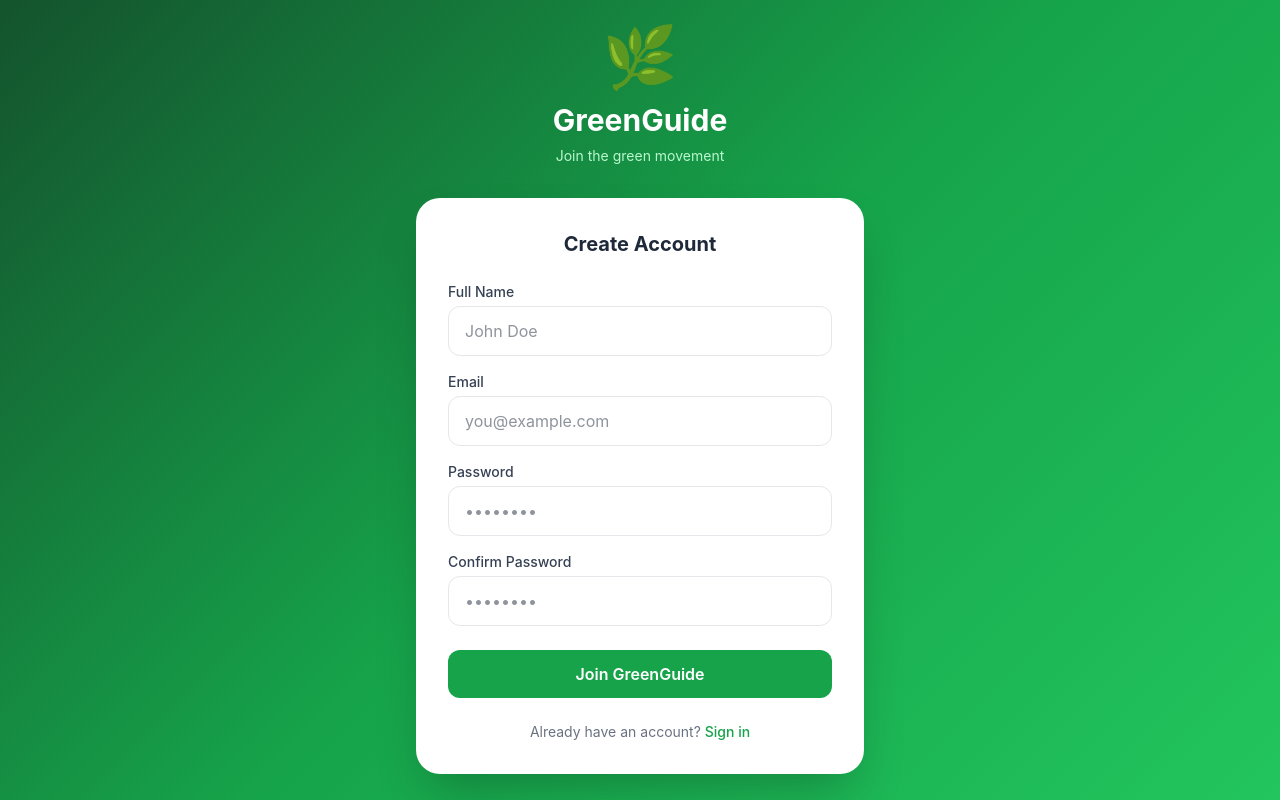
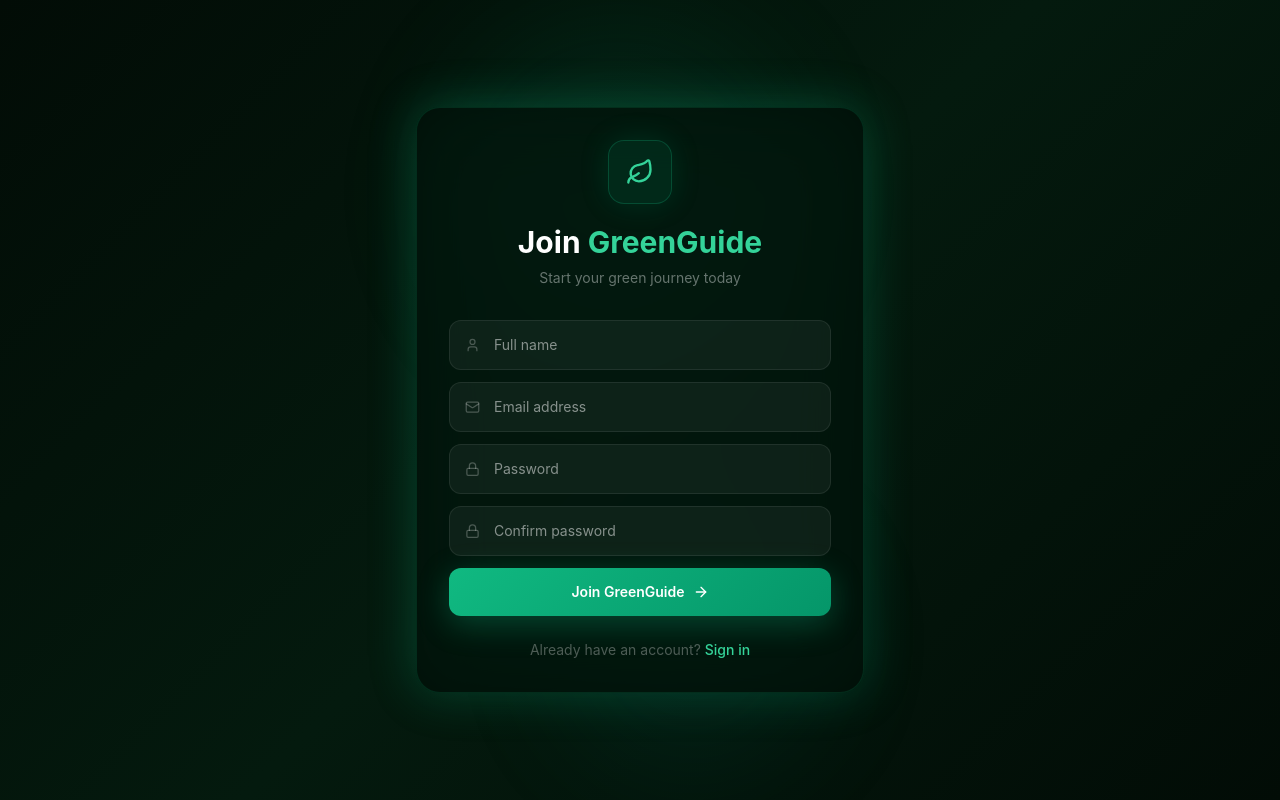
Before and after one commit to kattdevs/GreenGuide, a React (Vite) app in the folder frontend/: page /signup in a window 1280 px wide. Built offline with nearby package versions, Linux system fonts and the light colour scheme.

Commit message:
redesign signup

```diff
--- a/frontend/src/pages/Signup.jsx
+++ b/frontend/src/pages/Signup.jsx
@@ -1,13 +1,15 @@
 import { useState } from 'react';
 import { Link, useNavigate } from 'react-router-dom';
 import toast from 'react-hot-toast';
+import { motion } from 'framer-motion';
+import { User, Mail, Lock, Leaf, ArrowRight } from 'lucide-react';
 import { useAuth } from '../context/AuthContext.jsx';
 
 export default function Signup() {
   const [form, setForm] = useState({ name: '', email: '', password: '', confirm: '' });
   const [busy, setBusy] = useState(false);
   const { signup } = useAuth();
-  const navigate   = useNavigate();
+  const navigate = useNavigate();
 
   async function handleSubmit(e) {
     e.preventDefault();
@@ -16,7 +18,7 @@ export default function Signup() {
     setBusy(true);
     try {
       await signup(form.name, form.email, form.password);
-      toast.success('Welcome to GreenGuide!');
+      toast.success('Welcome to GreenGuide! 🌿');
       navigate('/');
     } catch (err) {
       toast.error(err.response?.data?.error || 'Signup failed.');
@@ -25,43 +27,95 @@ export default function Signup() {
     }
   }
 
+  const fields = [
+    { key: 'name',     placeholder: 'Full name',        type: 'text',     Icon: User },
+    { key: 'email',    placeholder: 'Email address',    type: 'email',    Icon: Mail },
+    { key: 'password', placeholder: 'Password',         type: 'password', Icon: Lock },
+    { key: 'confirm',  placeholder: 'Confirm password', type: 'password', Icon: Lock },
+  ];
+
   return (
-    <div style={{background: 'linear-gradient(135deg, #14532D 0%, #16A34A 50%, #22C55E 100%)'}}
-         className="min-h-screen flex items-center justify-center px-4">
-      <div className="w-full max-w-md">
+    <div className="relative min-h-screen flex items-center justify-center px-4 py-12"
+         style={{ background: 'linear-gradient(135deg, #020c06 0%, #041a0e 50%, #020c06 100%)' }}>
+      <div className="fixed inset-0 overflow-hidden pointer-events-none">
+        <div className="absolute top-0 left-1/3 w-96 h-96 rounded-full blur-3xl opacity-15"
+             style={{ background: 'radial-gradient(circle, #10b981, transparent)' }} />
+        <div className="absolute bottom-0 right-1/3 w-80 h-80 rounded-full blur-3xl opacity-10"
+             style={{ background: 'radial-gradient(circle, #14b8a6, transparent)' }} />
+      </div>
+
+      <div className="relative z-10 w-full max-w-md">
+        <motion.div
+          initial={{ opacity: 0, y: 40 }}
+          animate={{ opacity: 1, y: 0 }}
+          transition={{ duration: 0.7, ease: 'easeOut' }}>
+
+          <div className="absolute -inset-px rounded-3xl blur-xl opacity-30"
+               style={{ background: 'linear-gradient(135deg, #10b981, #059669)' }} />
+
+          <div className="relative rounded-3xl p-8 border"
+               style={{
+                 background: 'rgba(2,12,6,0.8)',
+                 backdropFilter: 'blur(32px)',
+                 borderColor: 'rgba(16,185,129,0.15)',
+               }}>
+
             <div className="text-center mb-8">
-          <div className="text-6xl mb-4">🌿</div>
-          <h1 className="text-white text-3xl font-bold">GreenGuide</h1>
-          <p className="text-green-200 text-sm mt-2">Join the green movement</p>
+              <div className="inline-flex items-center justify-center w-16 h-16 rounded-2xl mb-5 border"
+                   style={{
+                     background: 'rgba(16,185,129,0.1)',
+                     borderColor: 'rgba(16,185,129,0.25)',
+                     boxShadow: '0 0 30px rgba(16,185,129,0.15)',
+                   }}>
+                <Leaf size={28} style={{ color: '#34d399' }} />
               </div>
-        <div className="bg-white rounded-3xl p-8 shadow-2xl">
-          <h2 className="text-gray-800 text-xl font-bold mb-6 text-center">Create Account</h2>
-          <form onSubmit={handleSubmit} className="space-y-4">
-            {[
-              { key: 'name',     label: 'Full Name',        type: 'text',     ph: 'John Doe'       },
-              { key: 'email',    label: 'Email',            type: 'email',    ph: 'you@example.com'},
-              { key: 'password', label: 'Password',         type: 'password', ph: '••••••••'        },
-              { key: 'confirm',  label: 'Confirm Password', type: 'password', ph: '••••••••'        },
-            ].map(({ key, label, type, ph }) => (
-              <div key={key}>
-                <label className="text-gray-700 text-sm font-medium block mb-1">{label}</label>
-                <input type={type} required value={form[key]}
+              <h1 className="text-3xl font-bold text-white">Join <span style={{ color: '#34d399' }}>GreenGuide</span></h1>
+              <p className="text-white/40 text-sm mt-2">Start your green journey today</p>
+            </div>
+
+            <form onSubmit={handleSubmit} className="space-y-3">
+              {fields.map(({ key, placeholder, type, Icon }, i) => (
+                <motion.div key={key} initial={{ opacity: 0, x: -20 }} animate={{ opacity: 1, x: 0 }}
+                  transition={{ delay: 0.1 + i * 0.08 }} className="relative">
+                  <Icon size={15} className="absolute left-4 top-1/2 -translate-y-1/2"
+                       style={{ color: 'rgba(255,255,255,0.25)' }} />
+                  <input type={type} required placeholder={placeholder} value={form[key]}
                     onChange={e => setForm({ ...form, [key]: e.target.value })}
-                  className="w-full border border-gray-200 rounded-xl px-4 py-3 text-gray-800 focus:outline-none focus:ring-2 focus:border-transparent"
-                  placeholder={ph} />
-              </div>
+                    className="w-full pl-11 pr-4 py-3.5 rounded-xl text-white text-sm outline-none transition-all"
+                    style={{
+                      background: 'rgba(255,255,255,0.05)',
+                      border: '1px solid rgba(255,255,255,0.08)',
+                      caretColor: '#10b981',
+                    }}
+                    onFocus={e => e.target.style.borderColor = 'rgba(16,185,129,0.5)'}
+                    onBlur={e => e.target.style.borderColor = 'rgba(255,255,255,0.08)'}
+                  />
+                </motion.div>
               ))}
-            <button type="submit" disabled={busy}
-              style={{backgroundColor: '#16A34A'}}
-              className="w-full text-white font-semibold py-3 rounded-xl hover:opacity-90 transition disabled:opacity-50 mt-2">
-              {busy ? 'Creating account…' : 'Join GreenGuide'}
-            </button>
+
+              <motion.button
+                type="submit" disabled={busy}
+                whileHover={{ scale: 1.02, y: -1 }}
+                whileTap={{ scale: 0.98 }}
+                className="w-full py-3.5 rounded-xl text-white font-semibold text-sm flex items-center justify-center gap-2 mt-2 disabled:opacity-50"
+                style={{ background: 'linear-gradient(135deg, #10b981, #059669)', boxShadow: '0 8px 32px rgba(16,185,129,0.3)' }}>
+                {busy ? (
+                  <motion.div animate={{ rotate: 360 }} transition={{ repeat: Infinity, duration: 1, ease: 'linear' }}
+                    className="w-4 h-4 rounded-full border-2 border-white/30 border-t-white" />
+                ) : (
+                  <> Join GreenGuide <ArrowRight size={16} /> </>
+                )}
+              </motion.button>
             </form>
-          <p className="text-center text-gray-500 text-sm mt-6">
+
+            <p className="text-center text-white/30 text-sm mt-6">
               Already have an account?{' '}
-            <Link to="/login" style={{color: '#16A34A'}} className="font-medium hover:underline">Sign in</Link>
+              <Link to="/login" style={{ color: '#34d399' }} className="font-medium hover:text-emerald-300 transition-colors">
+                Sign in
+              </Link>
             </p>
           </div>
+        </motion.div>
       </div>
     </div>
   );
```
Lines whose indentation alone changed are shown as unchanged.
